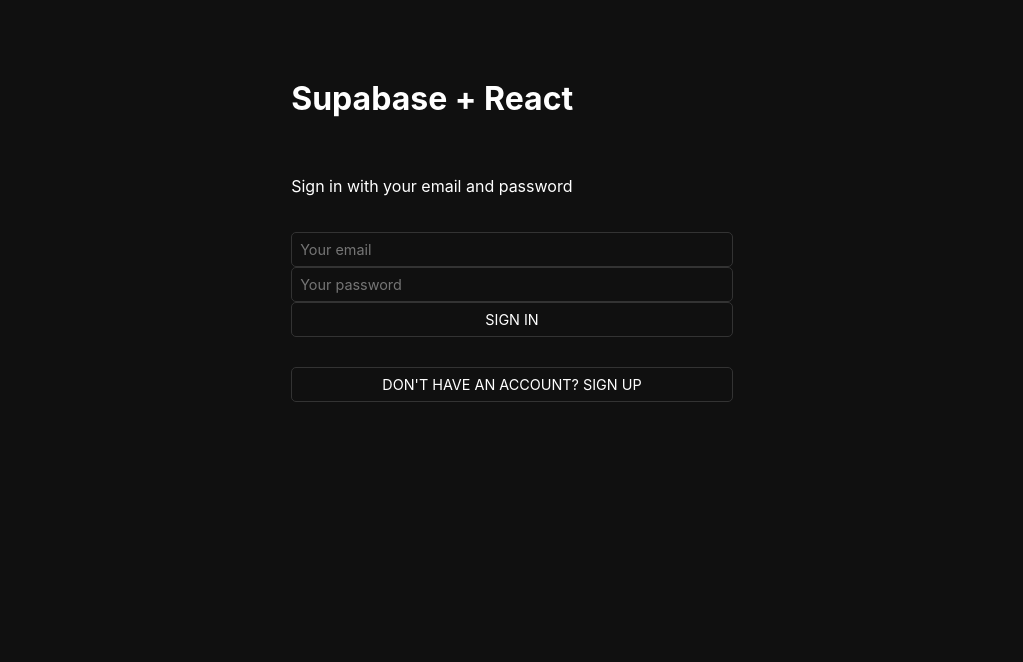
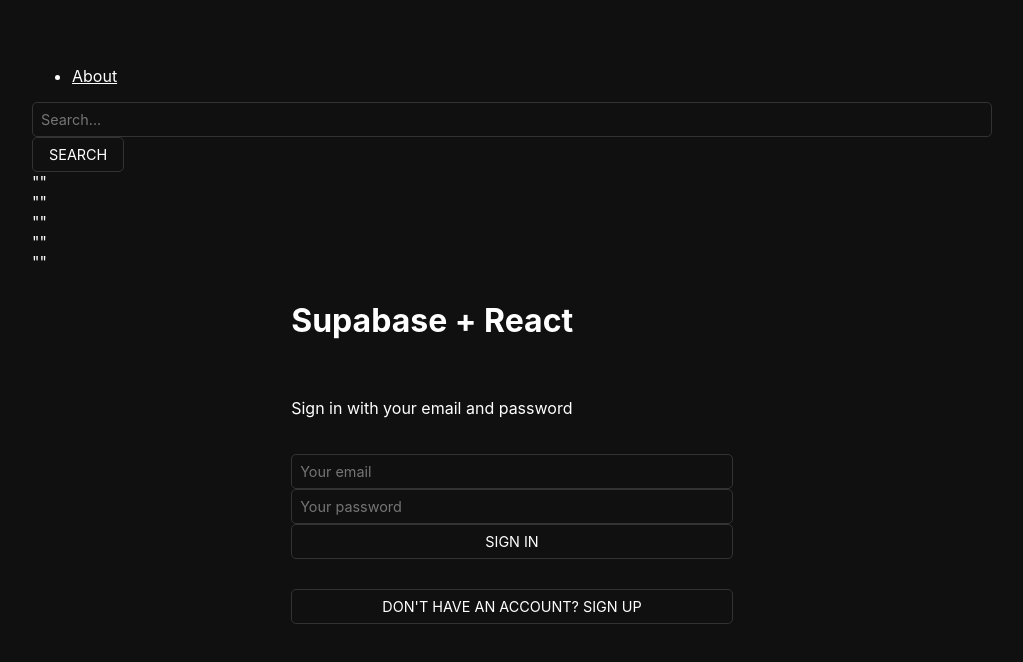
Before and after one commit to KhoaLuongCode/cwru-rmp, a React (Create React App) app in the folder CWRU_RMP_REACT/: page /search in a window 1280 px wide. Shown: the top 662 px of the page, without its empty margins (128-1151 px from the left). Built offline with nearby package versions, Linux system fonts and the light colour scheme; no server answers.

Commit message:
update search

```diff
--- a/CWRU_RMP_REACT/src/App.css
+++ b/CWRU_RMP_REACT/src/App.css
@@ -14,7 +14,7 @@
 }
 
 .App-header {
-  background-color: #282c34;
+  background-color: #2b4c8e;
   min-height: 100vh;
   display: flex;
   flex-direction: column;
--- a/CWRU_RMP_REACT/src/App.js
+++ b/CWRU_RMP_REACT/src/App.js
@@ -4,6 +4,8 @@
 import { supabase } from './supabaseClient'
 import Auth from './Auth'
 import Account from './Account'
+import Search from './Search'
+import { BrowserRouter, Routes, Route, Link } from 'react-router-dom';
 
 export default function Home() {
   const [session, setSession] = useState(null)
@@ -32,7 +34,20 @@
   }
 
   return (
+    <div>
       <div className="container" style={{ padding: '50px 0 100px 0' }}>
+      <BrowserRouter>
+        <header className="App-header">
+          <nav>
+            <ul>
+              <li><Link to="/search">About</Link></li>
+            </ul>
+          </nav>
+        </header>
+
+        <Routes>
+          <Route path="/search" element={<Search />} />
+        </Routes>
         {!session ? (
           <Auth />
         ) : session.user.email_confirmed_at ? (
@@ -48,6 +63,9 @@
             </button>
           </div>
         )}
+            </BrowserRouter>
       </div>
+    </div>
+
   )
 }
--- /dev/null
+++ b/CWRU_RMP_REACT/src/Search.js
@@ -0,0 +1,50 @@
+import React, { useState } from "react";
+import { supabase } from './supabaseClient'
+
+const Search = () => {
+    const [searchTerm, setSearchTerm] = useState("");
+    const [results, setResults] = useState(Array(5).fill(''));
+
+
+    const handleSearch = async () => {
+        // For now, we'll just leave the results as empty placeholders
+        const { data, error } = await supabase
+        .from('courses')
+        .select('course_id')
+        .ilike('course_id', `%${searchTerm}%`);
+
+      if (error) {
+        console.error("Error fetching data:", error);
+      } else {
+        setResults(data);
+      }
+      };
+
+return (
+    <div className="search-page">
+      <div className="search-container">
+        <input
+          type="text"
+          placeholder="Search..."
+          value={searchTerm}
+          onChange={(e) => {
+            setSearchTerm(e.target.value)}}
+        />
+        <button onClick={handleSearch}>Search</button>
+      </div>
+      <div className="results-container">
+      {results.length > 0 ? (
+          results.map((result, index) => (
+            <div key={index} className="result-card">
+              {JSON.stringify(result)}
+            </div>
+          ))
+        ) : (
+          <div>No results</div>
+        )}
+      </div>
+    </div>
+  );
+};
+
+export default Search;
```
Lines whose indentation alone changed are shown as unchanged.
